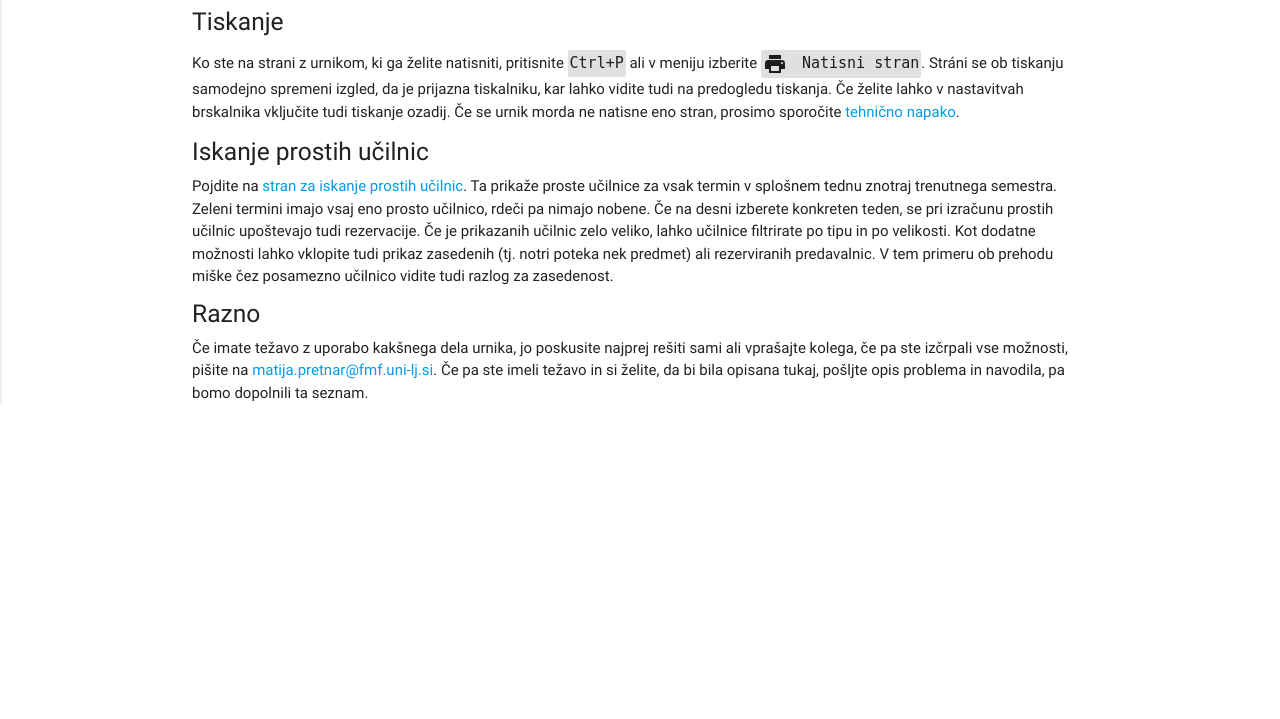
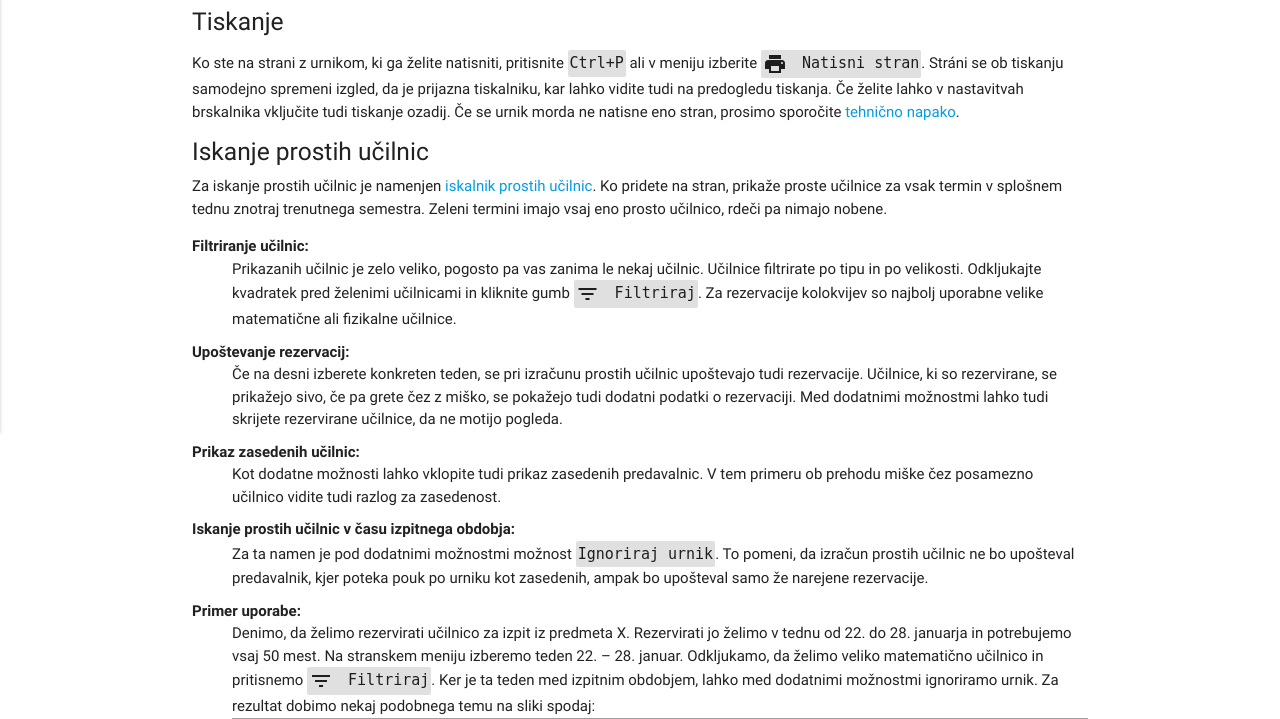
Before and after one commit to ul-fmf/urnik, a Django app: page /help/ in a window 1280 px wide. Shown: the part 492-1211 px from the top of the page. Before the commit the page ends 896 px from the top, so only its background shows below. Run offline with Django 3.2, Linux system fonts and the light colour scheme; data that the repository does not hold is empty; some libraries are stand-ins or nearby versions; grey boxes are pictures that could not be loaded.

Commit message:
Boljša pomoč in primer uporabe.

```diff
--- a/urnik/static/stil.css
+++ b/urnik/static/stil.css
@@ -67,6 +67,11 @@ span.tripple-icon i:nth-child(3) {
     left: -3px;
     bottom: calc(50% - 16px);
     /*color: rgba(0,0,255,0.5);*/
+}
+
+dt {
+    font-weight: bold;
+    margin-top: 10px;
 }
 
 /* navigation and such */
--- a/urnik/templates/help.html
+++ b/urnik/templates/help.html
@@ -1,4 +1,5 @@
 {% extends 'osnova.html' %}
+{% load static %}
 {% block content %}
   <div class="container">
     <p class="flow-text">
@@ -36,13 +37,54 @@
     </p>
 
     <h5>Iskanje prostih učilnic</h5>
-    Pojdite na <a href="{% url 'proste' %}">stran za iskanje prostih učilnic</a>. Ta prikaže proste učilnice
-    za vsak termin v splošnem tednu znotraj trenutnega semestra. Zeleni termini imajo vsaj eno prosto učilnico,
-    rdeči pa nimajo nobene. Če na desni izberete konkreten teden, se pri izračunu prostih
-    učilnic upoštevajo tudi rezervacije. Če je prikazanih učilnic zelo veliko, lahko učilnice
-    filtrirate po tipu in po velikosti. Kot dodatne možnosti lahko vklopite tudi prikaz zasedenih
-    (tj. notri poteka nek predmet) ali rezerviranih predavalnic. V tem primeru ob prehodu miške čez posamezno
-    učilnico vidite tudi razlog za zasedenost.
+    Za iskanje prostih učilnic je namenjen <a href="{% url 'proste' %}">iskalnik prostih učilnic</a>.
+    Ko pridete na stran, prikaže proste učilnice za vsak termin v splošnem tednu znotraj trenutnega semestra.
+    Zeleni termini imajo vsaj eno prosto učilnico, rdeči pa nimajo nobene.
+
+    <dl>
+      <dt>Filtriranje učilnic:</dt>
+      <dd>
+        Prikazanih učilnic je zelo veliko, pogosto pa vas zanima le nekaj učilnic.
+        Učilnice filtrirate po tipu in po velikosti. Odkljukajte kvadratek pred želenimi učilnicami in
+        kliknite gumb <code><i class="material-icons left">filter_list</i> Filtriraj</code>.
+        Za rezervacije kolokvijev so najbolj uporabne velike matematične ali fizikalne učilnice.
+      </dd>
+      <dt>Upoštevanje rezervacij:</dt>
+      <dd>
+        Če na desni izberete konkreten teden, se pri izračunu prostih učilnic upoštevajo tudi rezervacije.
+        Učilnice, ki so rezervirane, se prikažejo sivo, če pa grete čez z miško, se pokažejo tudi dodatni
+        podatki o rezervaciji. Med dodatnimi možnostmi lahko tudi skrijete rezervirane učilnice, da ne motijo pogleda.
+      </dd>
+      <dt>Prikaz zasedenih učilnic:</dt>
+      <dd>
+        Kot dodatne možnosti lahko vklopite tudi prikaz zasedenih predavalnic.
+        V tem primeru ob prehodu miške čez posamezno učilnico vidite tudi razlog za zasedenost.
+      </dd>
+      <dt id="primer-uporabe">Iskanje prostih učilnic v času izpitnega obdobja:</dt>
+      <dd>
+        Za ta namen je pod dodatnimi možnostmi možnost <code>Ignoriraj urnik</code>. To pomeni, da izračun
+        prostih učilnic ne bo upošteval predavalnik, kjer poteka pouk po urniku kot zasedenih, ampak bo
+        upošteval samo že narejene rezervacije.
+      </dd>
+      <dt>Primer uporabe: </dt>
+      <dd>
+        Denimo, da želimo rezervirati učilnico za izpit iz predmeta X. Rezervirati jo želimo v tednu
+        od 22. do 28. januarja in potrebujemo vsaj 50 mest. Na stranskem meniju izberemo teden 22. &ndash; 28. januar.
+        Odkljukamo, da želimo veliko matematično učilnico in pritisnemo
+        <code><i class="material-icons left">filter_list</i> Filtriraj</code>. Ker je ta teden med izpitnim obdobjem,
+        lahko med dodatnimi možnostmi ignoriramo urnik.
+
+        Za rezultat dobimo nekaj podobnega temu na sliki spodaj:
+        <img src="https://user-images.githubusercontent.com/1394590/34654878-f37b1858-f401-11e7-8c95-86ffe9d4e6f5.png"
+             alt="primer uporabe" style="width: 100%;">
+
+        Vidimo, da so nekateri termini že popolnoma zasedeni in so obarvani rdeče.
+        V vseh ostalih terminih je prosta vsaj ena učilnica. Z miško lahko preverimo, zakaj je npr. zasedena 2.01
+        v ponedeljek ob 12ih, tako da se zapeljemo čeznjo. V petek je dopoldne je prosta samo še učilnica 2.02.
+        Ko si izberemo termin, ga sporočimo v referat in prosimo za rezervacijo.
+      </dd>
+    </dl>
+
 
     <h5>Razno</h5>
     Če imate težavo z uporabo kakšnega dela urnika, jo poskusite najprej rešiti sami ali vprašajte kolega,
```
Also changed, not shown: urnik/templates/proste_ucilnice.html (+6 -1 lines).
